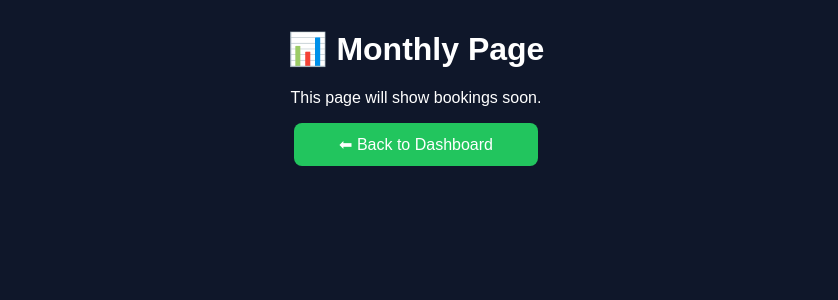
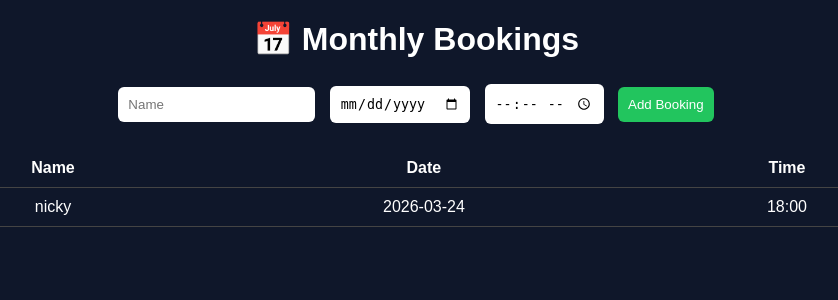
Before and after one commit to inickbugz-max/fives-system, a Flask app: page /monthly in a window 1280 px wide. Shown: the top 300 px of the page, without its empty margins (224-1062 px from the left). Run offline with Flask 3, Linux system fonts and the light colour scheme; data comes from the database, SQL or seed files in the repository.

Commit message:
add booking form

```diff
--- a/templates/monthly.html
+++ b/templates/monthly.html
@@ -1,17 +1,77 @@
 <!DOCTYPE html>
 <html>
 <head>
-    <title>Monthly</title>
-    <link rel="stylesheet" href="/static/style.css">
+    <title>Monthly Bookings</title>
+    <style>
+        body {
+            font-family: Arial;
+            background: #0f172a;
+            color: white;
+            text-align: center;
+        }
+
+        h1 {
+            margin-top: 20px;
+        }
+
+        form {
+            margin: 20px auto;
+        }
+
+        input, button {
+            padding: 10px;
+            margin: 5px;
+            border-radius: 6px;
+            border: none;
+        }
+
+        button {
+            background: #22c55e;
+            color: white;
+            cursor: pointer;
+        }
+
+        table {
+            margin: 20px auto;
+            border-collapse: collapse;
+            width: 80%;
+        }
+
+        th, td {
+            padding: 10px;
+            border-bottom: 1px solid #444;
+        }
+    </style>
 </head>
 
 <body>
 
-<h1>📊 Monthly Page</h1>
+<h1>📅 Monthly Bookings</h1>
 
-<p>This page will show bookings soon.</p>
+<!-- ✅ BOOKING FORM -->
+<form method="POST">
+    <input type="text" name="name" placeholder="Name" required>
+    <input type="date" name="date" required>
+    <input type="time" name="time" required>
+    <button type="submit">Add Booking</button>
+</form>
 
-<a href="/">⬅ Back to Dashboard</a>
+<!-- ✅ BOOKINGS TABLE -->
+<table>
+    <tr>
+        <th>Name</th>
+        <th>Date</th>
+        <th>Time</th>
+    </tr>
+
+    {% for booking in bookings %}
+    <tr>
+        <td>{{ booking.name }}</td>
+        <td>{{ booking.date }}</td>
+        <td>{{ booking.time }}</td>
+    </tr>
+    {% endfor %}
+</table>
 
 </body>
 </html>
```
